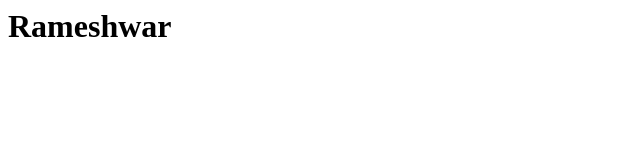
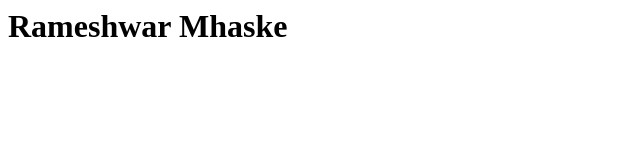
Before and after one commit to rammhaske/rammhaske.github.io, a plain HTML site: page index.html in a window 1280 px wide. Shown: the whole page, without its empty margins (0-640 px from the left). Drawn offline with Linux system fonts and the light colour scheme.

Commit message:
Update index.html

```diff
--- a/index.html
+++ b/index.html
@@ -1 +1 @@
-<h1>Rameshwar</h1>
+<h1>Rameshwar Mhaske</h1>
```
